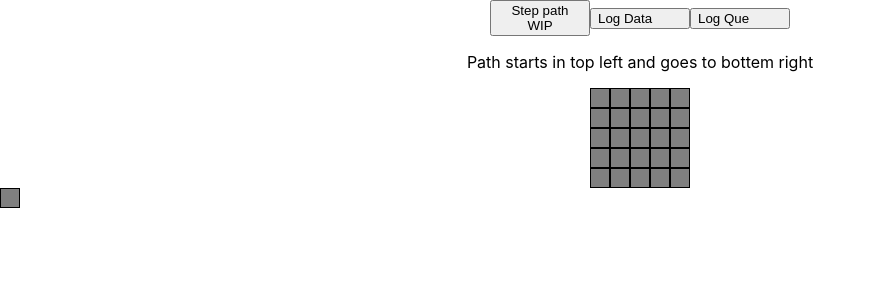
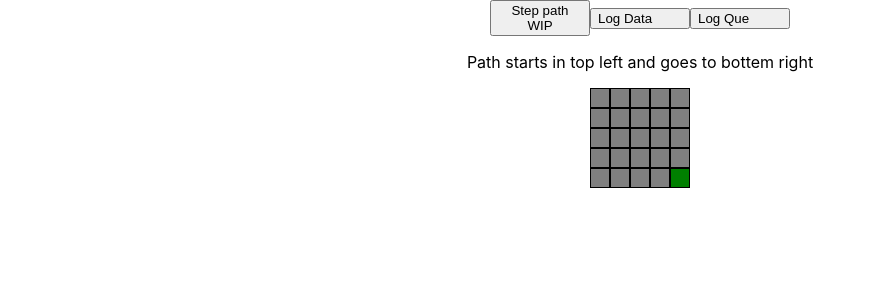
Before and after one commit to peoplestealusernames/pathfinder, a React (Create React App) app: page / in a window 1280 px wide. Shown: the top 300 px of the page, without its empty margins (0-876 px from the left). Built offline with nearby package versions, Linux system fonts and the light colour scheme.

Commit message:
Very simple pathfinding/goal

```diff
--- a/src/App.tsx
+++ b/src/App.tsx
@@ -27,6 +27,7 @@ function App() {
       }
     }
 
+    grid[x - 1][y - 1].state = "goal"
 
     return grid
   })
@@ -68,7 +69,6 @@ function App() {
       </div>
       <p>Path starts in top left and goes to bottem right</p>
       <ToggleGrid grid={Grid} update={UpdateGridState} />
-      <ToggleBlock tile={Grid[0][0]} update={UpdateGridState} />
     </div >
   );
 }
@@ -78,11 +78,23 @@ function Generate(grid: Tile[][], Qued: Path[]) {
 
   console.log("Stepping pathfinder")
   for (const pos of Qued) {
-    ret.push(...CheckSurround(grid, pos))
+    const surroundings = CheckSurround(grid, pos)
+    if (Array.isArray(surroundings)) {
+      ret.push(...surroundings)
+    } else {
+      PathFound(grid, surroundings)
+      console.log("path found")
+    }
   }
 
   console.log(`Step done ${ret.length} paths`)
   return ret
+}
+
+function PathFound(grid: Tile[][], path: Path) {
+  for (const node of path.nodes) {
+    grid[node.x][node.y].state = "solved"
+  }
 }
 
 const Movement = [
@@ -103,6 +115,10 @@ function CheckSurround(grid: Tile[][], path: Path) {
     const tile = GetTile(grid, pos)
     if (tile)
       if (Walkable[tile?.state]) {
+        if (tile.state === "goal") {
+          path.add(pos)
+          return path
+        }
         let Branch = path.Branch()
         Branch.add(pos)
         ret.push(Branch)
--- a/src/types.ts
+++ b/src/types.ts
@@ -1,17 +1,21 @@
-export type validState = "empty" | "checked" | "qued" | "wall"
+export type validState = "empty" | "checked" | "qued" | "wall" | "goal" | "solved"
 
 export const SwapTable: { [k in validState]: string } = {
     "empty": "grey",
     "wall": "red",
     "checked": "blue",
-    "qued": "cyan"
+    "qued": "cyan",
+    "goal": "green",
+    "solved": "pink",
 }
 
 export const Walkable: { [k in validState]: boolean } = {
     "empty": true,
     "wall": false,
     "checked": false, // An extra bonus of this is it wont path over itself
-    "qued": false
+    "qued": false,
+    "goal": true,
+    "solved": false,
 }
 
 export class Tile {
```
